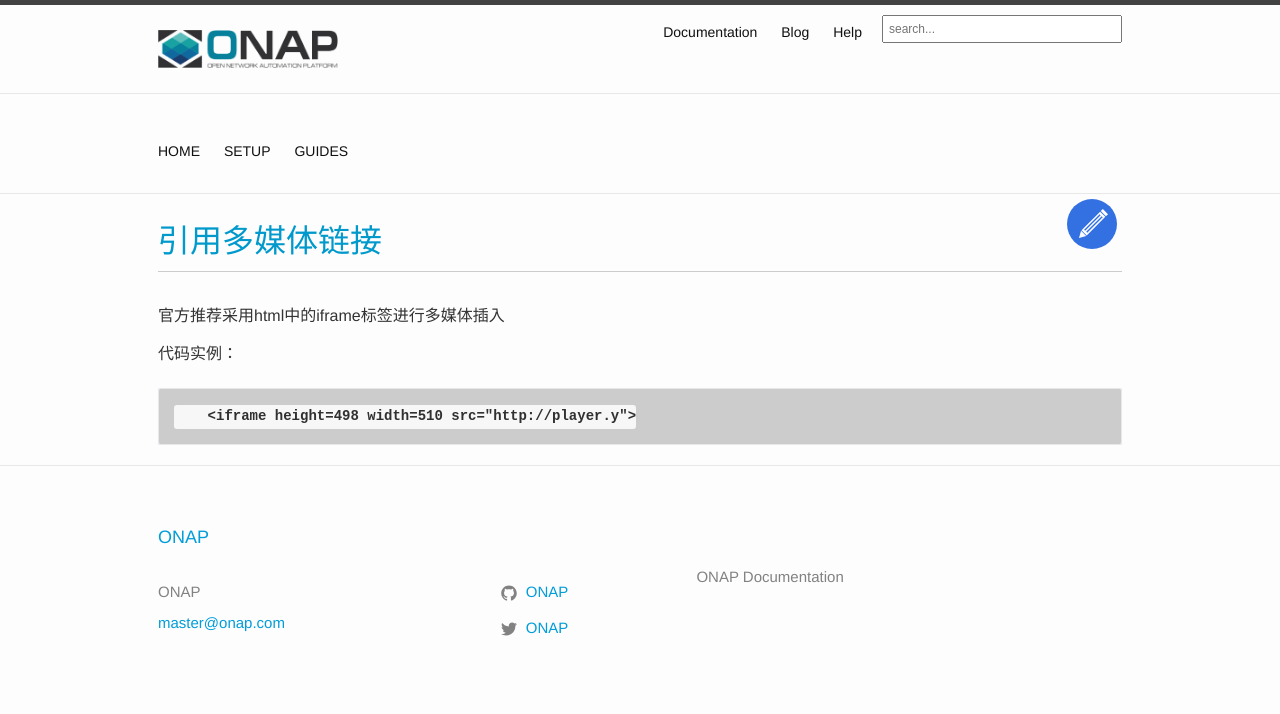
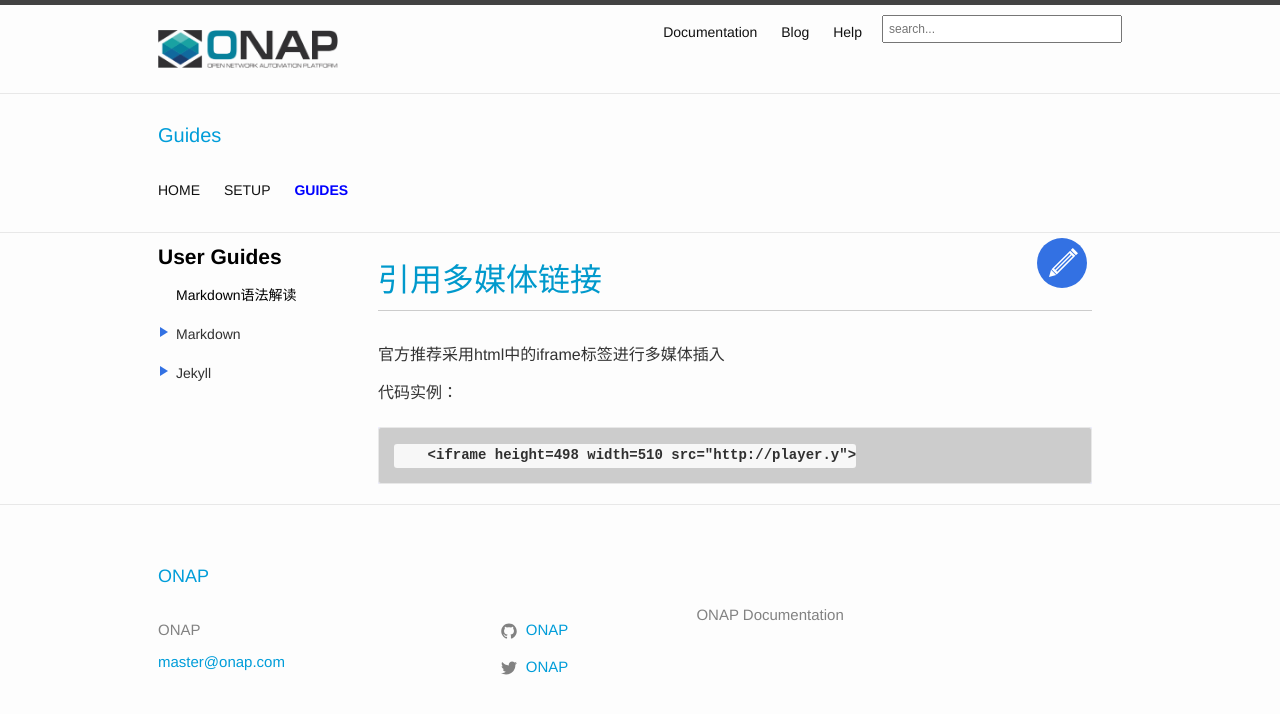
Before and after one commit to pnpdjie/pnpdjie.github.io, a Jekyll site: the page built from docs/guides/markdown/show-media.md, in a window 1280 px wide. Shown: the top 714 px of the page. Built offline with Jekyll 4.4.1, drawn with Linux system fonts in a browser that asks for light colours; cached includes are drawn as plain includes.

Commit message:
Update guides.yml

```diff
--- a/_data/guides.yml
+++ b/_data/guides.yml
@@ -11,8 +11,11 @@
   - docs/guides/markdown/add-links-into-picture.md
   - docs/guides/markdown/show-tables.md
   - docs/guides/markdown/show-pictures.md
+  - docs/guides/markdown/hyperlink.md.md
+  - docs/guides/markdown/show-media.md
   - docs/guides/markdown/show-pages.md
   - docs/guides/markdown/choose.md
+
 
 - title: Jekyll
   section:
```
